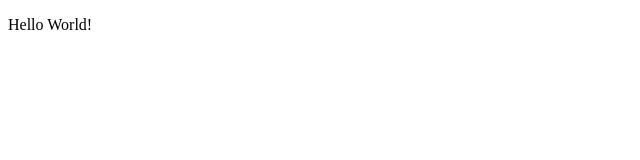
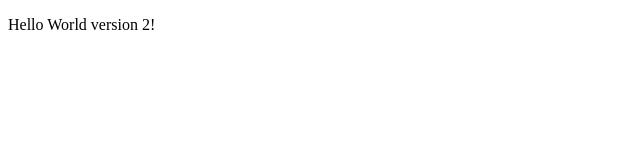
Before and after one commit to ctanlcs/Capstone, a plain HTML site: page index.html in a window 1280 px wide. Shown: the full height of the page, 0-640 px from the left. Drawn offline with Linux system fonts and the light colour scheme.

Commit message:
deployment

```diff
--- a/index.html
+++ b/index.html
@@ -4,6 +4,6 @@
     <title>Static HTML Site</title>
   </head>
   <body>
-    <p>Hello World!</p>
+    <p>Hello World version 2!</p>
   </body>
 </html>
```
Also changed, not shown: 2 other files.
